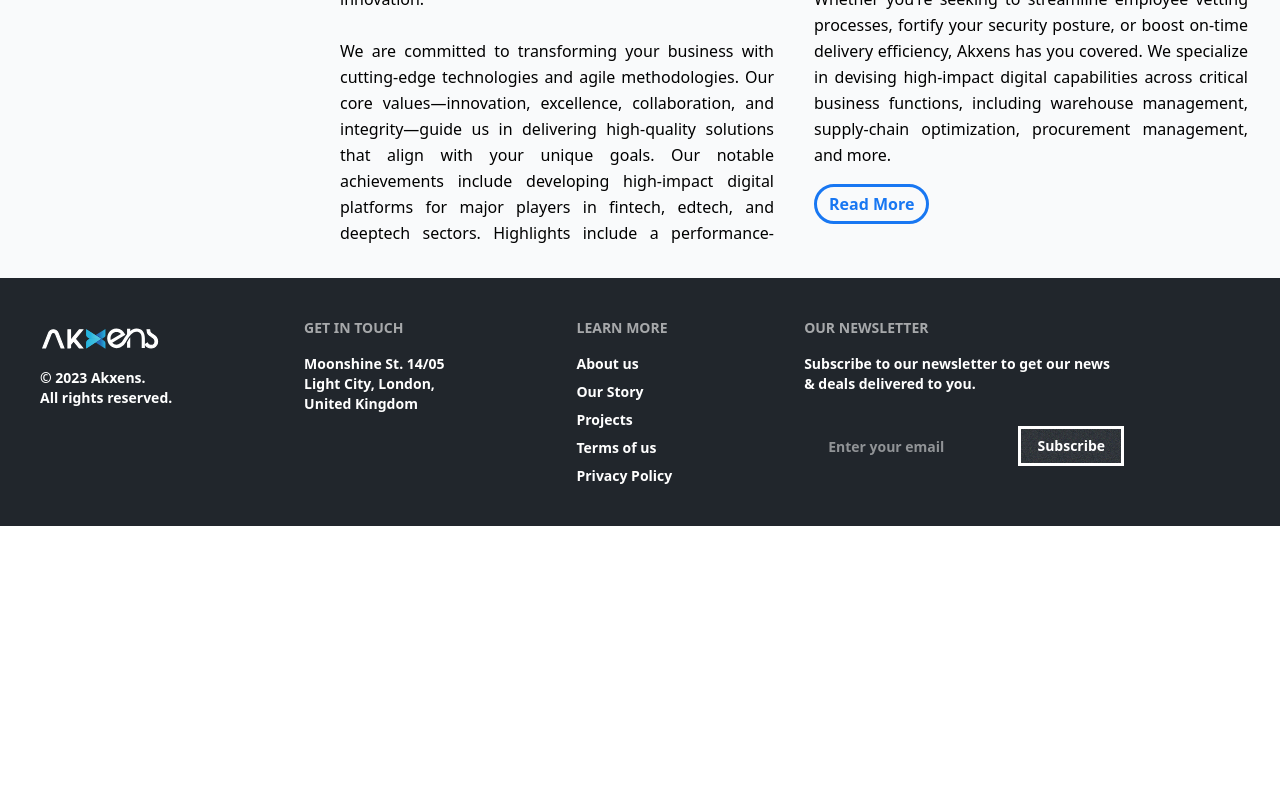
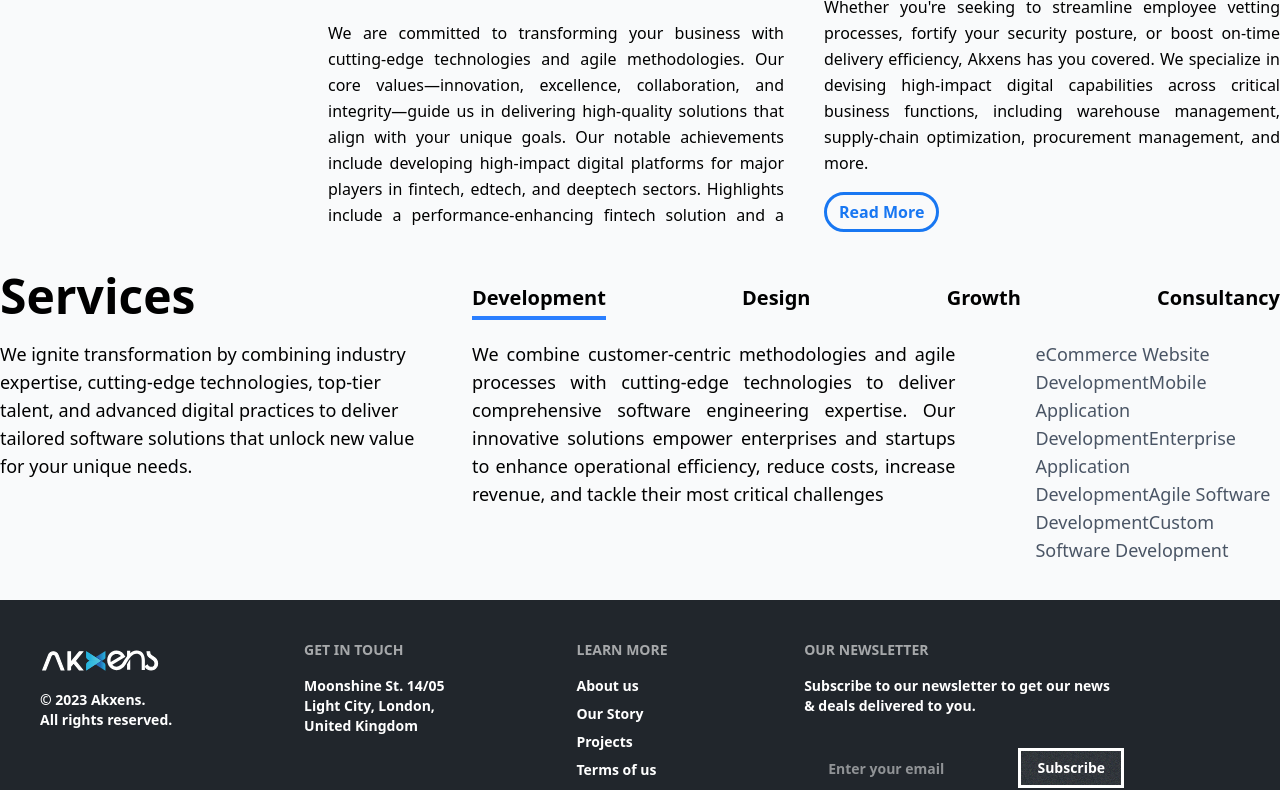
Before and after one commit to Rsl78/akxens, a React (Vite) app: page / in a window 1280 px wide. Shown: the part 1132-1922 px from the top of the page. Before the commit the page ends 1658 px from the top, so only its background shows below. Built offline with nearby package versions, Linux system fonts and the light colour scheme.

Commit message:
service section added

```diff
--- a/index.html
+++ b/index.html
@@ -2,7 +2,7 @@
 <html lang="en">
   <head>
     <meta charset="UTF-8" />
-    <link rel="icon" type="image/svg+xml" href="./public/logoSymble.svg" sizes="any"/>
+    <link rel="icon" type="image/svg+xml" href="/logoSymble.svg" sizes="any"/>
     <meta name="viewport" content="width=device-width, initial-scale=1.0" />
     <title>akxens</title>
   </head>
--- a/src/App.jsx
+++ b/src/App.jsx
@@ -2,14 +2,18 @@ import AboutUs from "./components/AboutUs";
 import Footer from "./components/Footer";
 import Hero from "./components/Hero";
 import Navbar from "./components/Navbar";
+import ServiceSection from "./components/ServiceSection";
+// import TransformationSolutionSection from "./components/TransformationSolutionSection";
 
 const App = () => {
   return (
     <>
       <Navbar />
       <Hero />
-      <div className="container mx-auto">
+      <div className="container mx-auto px-3 md:px-0">
         <AboutUs/>
+        {/* <TransformationSolutionSection/> */}
+        <ServiceSection/>
 
       </div>
         <Footer />
--- a/src/components/AboutUs.jsx
+++ b/src/components/AboutUs.jsx
@@ -12,11 +12,11 @@ const AboutUs = () => {
           }
         }}
         viewport={{ once: false }}
-        className="grid grid-cols-1 md:grid-cols-4 gap-4 p-8 bg-gray-50"
+        className="grid grid-cols-1 md:grid-cols-4 gap-8 pt-10 bg-gray-50 "
       >
         {/* Title */}
-        <div className="md:col-span-1">
-          <h2 className="text-2xl font-bold mb-4">
+        <div className="md:col-span-1 ">
+          <h2 className="text-2xl font-bold mb-4 ">
             Leading Experts in Agile Software & eCommerce Development
           </h2>
         </div>
--- /dev/null
+++ b/src/components/ServiceSection.jsx
@@ -0,0 +1,118 @@
+import { useState } from "react";
+import {motion} from "framer-motion";
+
+const ServiceSection = () => {
+  const servicesData = [
+    {
+      id: 1,
+      title: "Development",
+      description:
+        "We combine customer-centric methodologies and agile processes with cutting-edge technologies to deliver comprehensive software engineering expertise. Our innovative solutions empower enterprises and startups to enhance operational efficiency, reduce costs, increase revenue, and tackle their most critical challenges",
+      subServices: [
+        "eCommerce Website Development",
+        "Mobile Application Development",
+        "Enterprise Application Development",
+        "Agile Software Development",
+        "Custom Software Development",
+      ],
+    },
+    {
+      id: 2,
+      title: "Design",
+      description:
+        "We create groundbreaking products and services that captivate and delight users. For us, design is about enhancing life experiences, facilitating connection, communication, and learning. We tailor our design strategy to address user needs, global trends, and local nuances, delivering a dynamic and engaging user experience in today’s evolving digital landscape.",
+      subServices: [
+        "Website Design",
+        "Brand Identity Design",
+        "UI/UX Prototyping",
+        "User Experience Design",
+      ],
+    },
+    {
+      id: 3,
+      title: "Growth",
+      description:
+        "We integrate customer-centric methodologies and agile processes with cutting-edge technologies to deliver comprehensive software engineering expertise. Our innovative solutions enhance operational efficiency, reduce costs, increase revenue, and address critical challenges for both enterprises and startups.",
+      subServices: [
+        "Digital Marketing",
+        "SEO Optimization",
+        "Social Media Marketing",
+        "Content Writing",
+        "Business Documentation",
+      ],
+    },
+    {
+      id: 4,
+      title: "Consultancy",
+      description:
+        "Our digital marketing services cut through the noise and give you a competitive edge. We deliver targeted content, hyper-personalized experiences, and data-driven insights to boost conversions, achieve superior ROI, and minimize customer acquisition costs.",
+      subServices: [
+        "Business Strategy Consultation",
+        "Digital Transformation Strategy",
+        "Data Analysis & Result",
+        "Technolohy Assessment",
+      ],
+    },
+  ];
+
+  const [selectedService, setSelectedService] = useState(servicesData[0]);
+  const handleServiceClick = (service) => {
+    setSelectedService(service);
+  };
+  return (
+    <motion.section
+      initial={{ opacity: 0, x: -100 }}
+      whileInView={{
+        opacity: 1,
+        x: 0,
+        transition: {
+          duration: 1,
+        },
+      }}
+      viewport={{ once: false }}
+      className="grid grid-cols-1 md:grid-cols-3 gap-4 py-10 bg-gray-50"
+    >
+      <aside className="md:col-span-1">
+        <h1 className="font-bold text-5xl">Services</h1>
+        <p className="pt-5  font-medium text-lg leading-7 ">
+          We ignite transformation by combining industry expertise, cutting-edge
+          technologies, top-tier talent, and advanced digital practices to
+          deliver tailored software solutions that unlock new value for your
+          unique needs.
+        </p>
+      </aside>
+
+      <div className="md:col-span-2 grid  grid-cols-1 md:grid-cols-2  md:ml-10 pt-3">
+        <div className="flex flex-col gap-2 md:flex-row justify-between min-w-full col-span-2 md:h-9 ">
+          {servicesData.map((service) => (
+            <h2
+              key={service.id}
+              className={`font-bold text-xl cursor-pointer ${
+                selectedService.id === service.id
+                  ? "border-b-4 border-blue-500"
+                  : ""
+              }`}
+              onClick={() => handleServiceClick(service)}
+            >
+              {service.title}
+            </h2>
+          ))}
+        </div>
+        <div className="flex px-2 lg:px-0 flex-col lg:flex-row gap-4 lg:gap-20 lg:h-60 col-span-2 pt-5">
+          <div className="text-justify leading-7 text-lg font-medium ">
+            {selectedService.description}
+          </div>
+          <div className="flex flex-col lg:inline gap-0 ">
+            {selectedService.subServices.map((subService, index) => (
+              <a className="text-lg py-1 lg:py-5 text-gray-600" key={index}>
+                {subService}
+              </a>
+            ))}
+          </div>
+        </div>
+      </div>
+    </motion.section>
+  );
+};
+
+export default ServiceSection;
--- /dev/null
+++ b/src/components/TransformationSolutionSection.jsx
@@ -0,0 +1,12 @@
+
+const TransformationSolutionSection = () => {
+    return (
+      <section>
+        <h1 className="text-2xl max-w-[550px] font-bold mb-4">
+          Transformative Solutions for Every Business Need
+        </h1>
+      </section>
+    );
+};
+
+export default TransformationSolutionSection;
```
